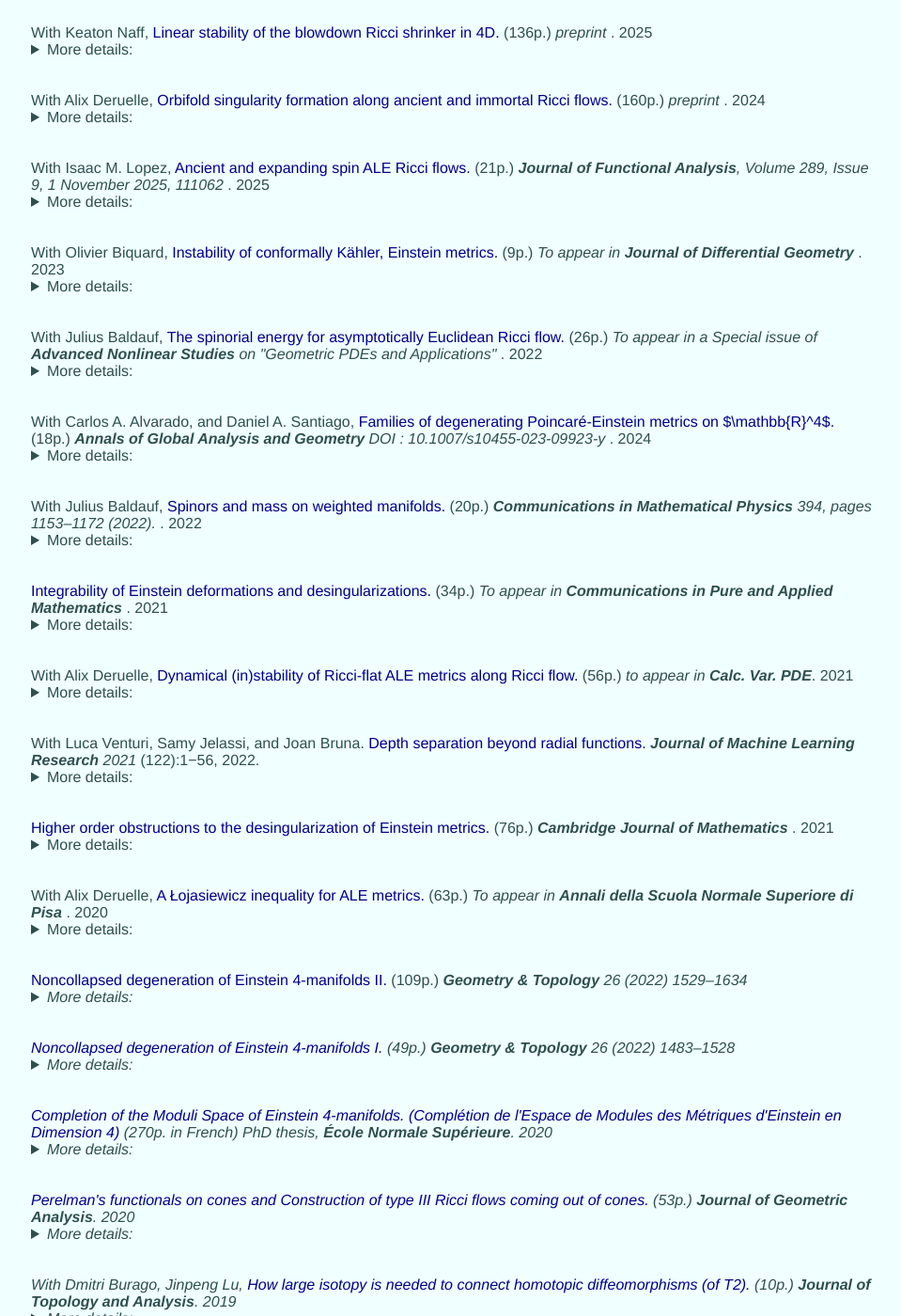
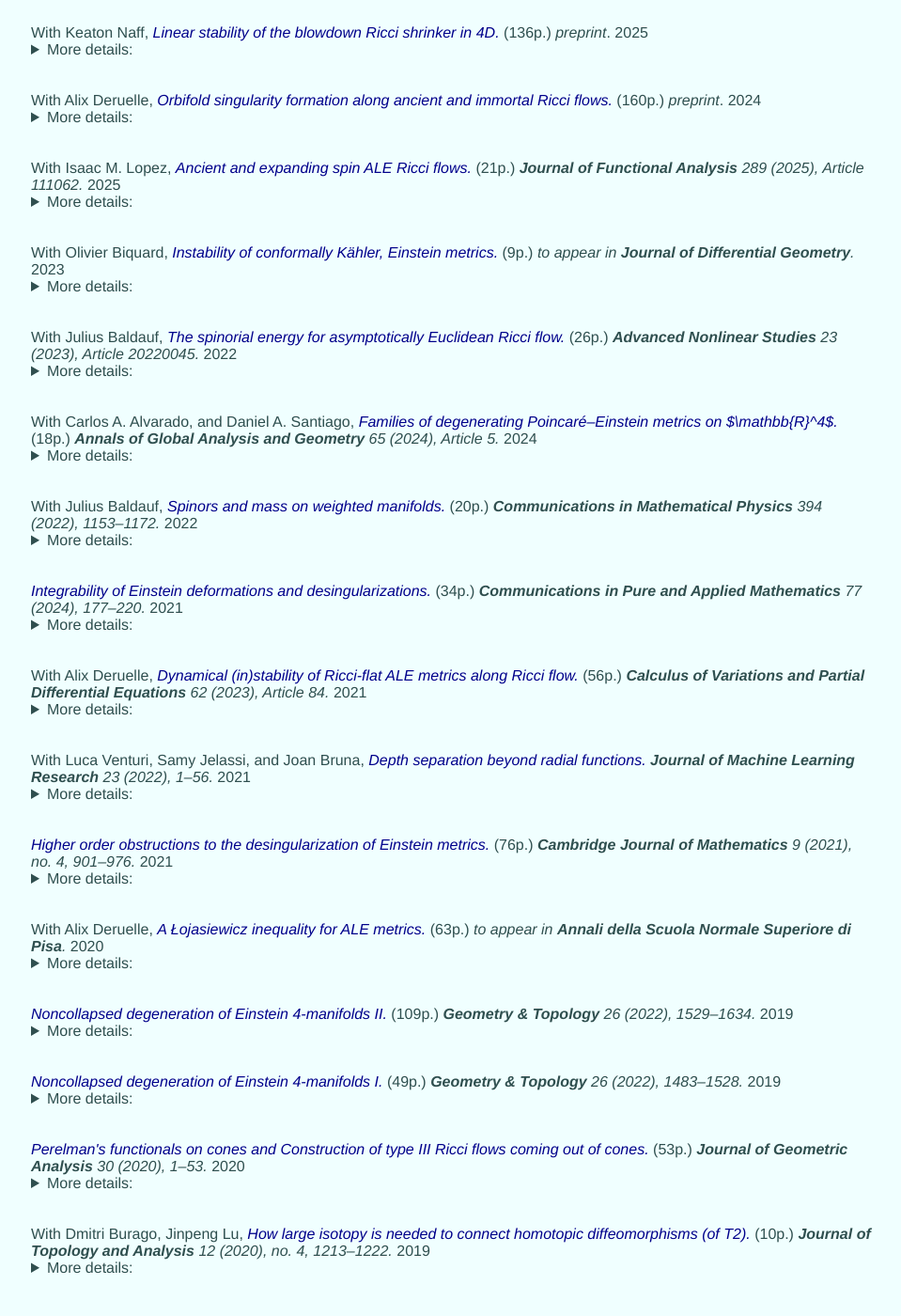
Before and after one commit to tristanozuch/tristanozuch.github.io, a Jekyll site: the page built from publications/index.html, in a window 1280 px wide and 1400 px high, scrolled down 304 px. Shown: the whole window at 94% size, without its empty margins (159-1118 px from the left). Built offline with Jekyll 4.4.1, drawn with Linux system fonts in a browser that asks for light colours; some of the changed text lies outside the part shown.

Commit message:
Update index.html

```diff
--- a/publications/index.html
+++ b/publications/index.html
@@ -3,141 +3,134 @@ layout: default
 title: Publications
 ---
 
+<h2>Publications and preprints</h2>
 
-
-<h2>Publications and preprints</h2>
-<br /> With Keaton Naff, <a href="https://arxiv.org/abs/2511.15885"> Linear stability and instability of Kähler Ricci solitons
-.</a> (19p.)  <i> preprint </i>.
+<br /> With Keaton Naff, <a href="https://arxiv.org/abs/2511.15885"><i>Linear stability and instability of Kähler Ricci solitons.</i></a> (19p.) <i>preprint</i>.
  2025
 <br />
 <details>
   <summary>More details:</summary><div style="margin: 15px;"> We show that the recently discovered BCCD shrinking soliton is linearly unstable settling the stability of all known 4-dimensional shrinking Ricci solitons. On the other hand, we prove that the stability of all of the steady and expanding Kähler-Ricci solitons in real dimension 4. </div>
 </details><br />
 
-<br /> With Dain Kim, <a href="https://arxiv.org/abs/2510.21997"> Ricci Flow on ALF manifolds.</a> (40p.)  <i> preprint </i>.
+<br /> With Dain Kim, <a href="https://arxiv.org/abs/2510.21997"><i>Ricci Flow on ALF manifolds.</i></a> (40p.) <i>preprint</i>.
  2025
 <br />
 <details>
   <summary>More details:</summary><div style="margin: 15px;"> We prove that on ALF manifolds, the Ricci flow preserves the ALF structure, and develop a weighted Fredholm framework adapted to ALF manifolds. We define a renormalized Perelman's functional whose gradient flow is the Ricci flow. It is built from a relative mass with respect to a reference Ricci-flat metric at infinity. This yields a natural notion of variational and linear stability for Ricci-flat ALF 4-metrics and lets us show that the conformally Kähler, non-hyperkähler examples are dynamically unstable along Ricci flow. We finally relate these considerations to positive relative mass statements for ALF metrics. </div>
 </details><br />
 
-<br /> With Keaton Naff, <a href="https://www.arxiv.org/abs/2509.05470"> Linear stability of the blowdown Ricci shrinker in 4D.</a> (136p.)  <i> preprint </i>.
+<br /> With Keaton Naff, <a href="https://arxiv.org/abs/2509.05470"><i>Linear stability of the blowdown Ricci shrinker in 4D.</i></a> (136p.) <i>preprint</i>.
  2025
 <br />
 <details>
   <summary>More details:</summary><div style="margin: 15px;"> We prove that the four-dimensional Feldman–Ilmanen–Knopf blowdown shrinking Ricci soliton is linearly stable in the sense of Cao–Hamilton–Ilmanen, giving the first non-cylindrical stable shrinker. This suggests that, beyond undoing connected sums and handle surgeries, generic 4D Ricci flows should also reverse complex blow-ups. </div>
 </details><br />
 
-<br /> With Alix Deruelle, <a href="https://arxiv.org/abs/2410.16075"> Orbifold singularity formation along ancient and immortal Ricci flows.</a> (160p.)  <i> preprint </i>.
+<br /> With Alix Deruelle, <a href="https://arxiv.org/abs/2410.16075"><i>Orbifold singularity formation along ancient and immortal Ricci flows.</i></a> (160p.) <i>preprint</i>.
  2024
 <br />
 <details>
   <summary>More details:</summary><div style="margin: 15px;"> In stark contrast to lower dimensions, we produce a plethora of ancient and immortal Ricci flows in real dimension 4 with Einstein orbifolds as tangent flows at infinity. The ancient/immortal dichotomy is determined by a notion of linear stability of orbifold singularities that we introduce. </div>
 </details><br />
 
-<br /> With Isaac M. Lopez, <a href="https://authors.elsevier.com/a/1lEbP51yEppNF"> Ancient and expanding spin ALE Ricci flows.</a> (21p.)  <i> <b>Journal of Functional Analysis</b>, Volume 289, Issue 9, 1 November 2025, 111062 </i>.
+<br /> With Isaac M. Lopez, <a href="https://doi.org/10.1016/j.jfa.2025.111062"><i>Ancient and expanding spin ALE Ricci flows.</i></a> (21p.) <i><b>Journal of Functional Analysis</b> 289 (2025), Article 111062.</i>
  2025
 <br />
 <details>
   <summary>More details:</summary><div style="margin: 15px;"> We classify spin ALE ancient Ricci flows and spin ALE expanding solitons with suitable groups at infinity. In particular, the only spin ancient Ricci flows with groups at infinity in SU(2) and mild decay at infinity are hyperkähler ALE metrics. The main idea of the proof, of independent interest, consists in showing that the large-scale behavior of Perelman's mu-functional on any ALE orbifold with non-negative scalar curvature is controlled by a renormalized lambda-functional related to a notion of weighted mass. </div>
 </details><br />
 
-<br /> With Olivier Biquard, <a href="https://arxiv.org/abs/2310.10109"> Instability of conformally Kähler, Einstein metrics.</a> (9p.)  <i> To appear in <b>Journal of Differential Geometry</b> </i>.
+<br /> With Olivier Biquard, <a href="https://arxiv.org/abs/2310.10109"><i>Instability of conformally Kähler, Einstein metrics.</i></a> (9p.) <i>to appear in <b>Journal of Differential Geometry</b>.</i>
  2023
 <br />
 <details>
   <summary>More details:</summary><div style="margin: 15px;"> We prove the instability of all conformally Kähler, Einstein 4-metrics which are not conformally flat. This settles the question of the stability all of the known compact and Ricci-flat gravitational instantons. </div>
 </details><br />
 
-<br /> With Julius Baldauf, <a href="https://arxiv.org/abs/2206.09198"> The spinorial energy for asymptotically Euclidean Ricci flow.</a> (26p.)  <i> To appear in a Special issue of <b>Advanced Nonlinear Studies</b> on "Geometric PDEs and Applications" </i>.
+<br /> With Julius Baldauf, <a href="https://doi.org/10.1515/ans-2022-0045"><i>The spinorial energy for asymptotically Euclidean Ricci flow.</i></a> (26p.) <i><b>Advanced Nonlinear Studies</b> 23 (2023), Article 20220045.</i>
  2022
 <br />
 <details>
   <summary>More details:</summary><div style="margin: 15px;"> This paper introduces a functional generalizing Perelman's weighted Hilbert-Einstein action and the Dirichlet energy for spinors. It is well-defined on a wide class of non-compact manifolds; on asymptotically Euclidean manifolds, the functional is shown to admit a unique critical point, which is necessarily of min-max type, and Ricci flow is its gradient flow. The proof is based on variational formulas for weighted spinorial functionals, valid on all spin manifolds with boundary. </div>
 </details><br />
 
-
-<br /> With Carlos A. Alvarado, and Daniel A. Santiago, <a href="https://link.springer.com/article/10.1007/s10455-023-09923-y"> Families of degenerating Poincaré-Einstein metrics on $\mathbb{R}^4$.</a> (18p.)   <i><b> Annals of Global Analysis and Geometry </b>  DOI : 10.1007/s10455-023-09923-y </i>.
+<br /> With Carlos A. Alvarado, and Daniel A. Santiago, <a href="https://doi.org/10.1007/s10455-023-09923-y"><i>Families of degenerating Poincaré–Einstein metrics on $\mathbb{R}^4$.</i></a> (18p.) <i><b>Annals of Global Analysis and Geometry</b> 65 (2024), Article 5.</i>
  2024
 <br />
 <details>
   <summary>More details:</summary><div style="margin: 15px;"> We provide the first example of continuous families of Poincaré-Einstein metrics developing cusps on the trivial topology $\mathbb{R}^4$. We also exhibit families of metrics with unexpected degenerations in their conformal infinity only. These are obtained from the Riemannian version of an ansatz of Debever and Plebański-Demiański. We additionally indicate how to construct similar examples on more complicated topologies. </div>
 </details><br />
 
-
-<br /> With Julius Baldauf, <a href="https://link.springer.com/article/10.1007/s00220-022-04420-y"> Spinors and mass on weighted manifolds.</a> (20p.)  <i> <b>Communications in Mathematical Physics</b> 394, pages 1153–1172 (2022). </i>.
- 2022<br />
+<br /> With Julius Baldauf, <a href="https://link.springer.com/article/10.1007/s00220-022-04420-y"><i>Spinors and mass on weighted manifolds.</i></a> (20p.) <i><b>Communications in Mathematical Physics</b> 394 (2022), 1153–1172.</i>
+ 2022
+<br />
 <details>
   <summary>More details:</summary>
 <div style="margin: 15px;"> We study weighted the notion of scalar curvature motivated by applications to Ricci flow in compact and AE manifolds. We define and study the weighted notion of ADM mass and Dirac operator extending among others classical eigenvalues estimates and Witten's formula. Ricci flow turns out to be the gradient flow of this weighted mass which also equals a weighted Dirichlet energy on spinors. </details><br />
 
-
-<br />  <a href="https://arxiv.org/abs/2105.13193"> Integrability of Einstein deformations and desingularizations.</a> (34p.)   <i> To appear in <b>Communications in Pure and Applied Mathematics</b> </i>.
- 2021<br />
+<br /> <a href="https://doi.org/10.1002/cpa.22129"><i>Integrability of Einstein deformations and desingularizations.</i></a> (34p.) <i><b>Communications in Pure and Applied Mathematics</b> 77 (2024), 177–220.</i>
+ 2021
+<br />
 <details>
   <summary>More details:</summary>
 <div style="margin: 15px;"> I study the question of the integrability of Einstein deformations and relate it to the question of the desingularization of Einstein metrics. I more precisely show that spherical and hyperbolic 4-orbifolds (which are an Einstein metric spaces in a synthetic sense) with the simplest singularities cannot be Gromov-Hausdorff limits of smooth Einstein 4-metrics without relying on previous integrability assumptions. For this, I analyze the integrability of deformations of Ricci-flat ALE metrics. I also introduce preserved integral quantities based on the symmetries of Einstein metrics. I show that many previously identified obstructions to the desingularization of Einstein 4-metrics are equivalent to these quantities on Ricci-flat cones. In particular, all of the obstructions to desingularizations bubbling out Eguchi-Hanson metrics are recovered. </details><br />
 
-
-<br /> With Alix Deruelle, <a href="https://arxiv.org/abs/2104.10630"> Dynamical (in)stability of Ricci-flat ALE metrics along Ricci flow.
-</a> (56p.)  <i> to appear in <b>Calc. Var. PDE</b></i>.
+<br /> With Alix Deruelle, <a href="https://doi.org/10.1007/s00526-022-02403-4"><i>Dynamical (in)stability of Ricci-flat ALE metrics along Ricci flow.</i></a> (56p.) <i><b>Calculus of Variations and Partial Differential Equations</b> 62 (2023), Article 84.</i>
  2021
 <br />
 <details>
   <summary>More details:</summary><div style="margin: 15px;"> We study the stability and instability of ALE Ricci-flat metrics around which a Łojasiewicz inequality is satisfied for a variation of Perelman's functional adapted to the ALE situation. This functional was introduced by the authors in a recent work where it was moreover proven that it satisfies a good enough Łojasiewicz inequality at least in neighborhoods of integrable ALE Ricci-flat metrics in dimension larger than or equal to 5. </div>
 </details><br />
 
-<br /> With Luca Venturi, Samy Jelassi, and Joan Bruna. <a href="https://www.jmlr.org/papers/volume23/21-1109/21-1109.pdf"> Depth separation beyond radial functions.</a> <i> <b>Journal of Machine Learning Research</b> 2021 </i> (122):1−56, 2022.
+<br /> With Luca Venturi, Samy Jelassi, and Joan Bruna, <a href="https://www.jmlr.org/papers/volume23/21-1109/21-1109.pdf"><i>Depth separation beyond radial functions.</i></a> <i><b>Journal of Machine Learning Research</b> 23 (2022), 1–56.</i>
+ 2021
 <br />
 <details>
   <summary>More details:</summary><div style="margin: 15px;"> High-dimensional depth separation results for neural networks show that certain functions can be efficiently approximated by two-hidden-layer networks but not by one-hidden-layer ones in high-dimensions d. Existing results of this type mainly focus on functions with an underlying radial or one-dimensional structure, which are usually not encountered in practice. The first contribution of this paper is to extend such results to a more general class of functions, namely functions with piece-wise oscillatory structure, by building on the proof strategy of (Eldan and Shamir, 2016).  A common theme in the proof of such results is the fact that one-hidden-layer fail to approximate high-energy functions whose Fourier representation is spread in the domain. On the other hand, existing approximation results of a function by one-hidden-layer neural networks rely on the function having a sparse Fourier representation. The choice of the domain also represents a source of gaps between upper and lower approximation bounds. Focusing on a fixed approximation domain, namely the (d-1)-dimensional sphere, we provide a characterization of both functions which are efficiently approximable by one-hidden-layer networks and of functions which are provably not, in terms of their Fourier expansion. </div>
 </details><br />
 
-<br />  <a href="https://www.intlpress.com/site/pub/pages/journals/items/cjm/content/vols/0009/0004/a002/"> Higher order obstructions to the desingularization of Einstein metrics.</a> (76p.)  <i> <b>Cambridge Journal of Mathematics</b> </i>.
- 2021<br />
+<br /> <a href="https://www.intlpress.com/site/pub/pages/journals/items/cjm/content/vols/0009/0004/a002/"><i>Higher order obstructions to the desingularization of Einstein metrics.</i></a> (76p.) <i><b>Cambridge Journal of Mathematics</b> 9 (2021), no. 4, 901–976.</i>
+ 2021
+<br />
 <details>
   <summary>More details:</summary>
 <div style="margin: 15px;"> I motivate the following question: If an Einstein orbifold is a Gromov-Hausdorff limit of Einstein metrics bubbling out Eguchi-Hanson metrics, then, is it necessarily Kähler? It is done by identifying new obstructions to the desingularization of Einstein metrics which are specific to the compact situation. I then test these new obstructions for desingularization of a flat orbifold and show how obstructed this procedure is.</div>
 </details><br />
 
-<br /> With Alix Deruelle, <a href="https://arxiv.org/abs/2007.09937"> A Łojasiewicz inequality for ALE metrics.</a> (63p.)  <i> To appear in <b>Annali della Scuola Normale Superiore di Pisa</b> </i>.
+<br /> With Alix Deruelle, <a href="https://arxiv.org/abs/2007.09937"><i>A Łojasiewicz inequality for ALE metrics.</i></a> (63p.) <i>to appear in <b>Annali della Scuola Normale Superiore di Pisa</b>.</i>
  2020
 <br />
 <details>
   <summary>More details:</summary><div style="margin: 15px;"> We introduce a functional, on ALE manifolds whose critical points are Ricci-flat and such that the Ricci flow is its gradient flow. The ADM-mass appears in its expression as a boundary term. We study its properties with respect to the Ricci flow and prove that it satisfies a weighted Łojasiewicz inequality. We moreover study the properties of the ADM-mass for ALE metrics with nonnegative scalar curvature near Ricci-flat metrics or on spin manifolds. </div>
 </details><br />
 
-<br />  <a href="https://msp.org/gt/2022/26-4/p03.xhtml"> Noncollapsed degeneration of Einstein 4-manifolds II.</a> (109p.) <i> <b>Geometry & Topology</b> 26 (2022) 1529–1634
-<br /> <details>
+<br /> <a href="https://msp.org/gt/2022/26-4/p03.xhtml"><i>Noncollapsed degeneration of Einstein 4-manifolds II.</i></a> (109p.) <i><b>Geometry &amp; Topology</b> 26 (2022), 1529–1634.</i>
+ 2019
+<br />
+<details>
   <summary>More details:</summary><div style="margin: 15px;"> I develop an analysis in the weighted Hölder spaces of the first article of the series and produce any noncollapsed Gromov-Hausdorff degeneration of Einstein 4-manifolds as the result of a gluing-perturbation procedure adapted to multiple trees of singularities. This is then used to extend an obstruction found by Biquard to the conjecturally general situation.</div>
 </details><br />
 
-<br />  <a href="https://msp.org/gt/2022/26-4/p02.xhtml"> Noncollapsed degeneration of Einstein 4-manifolds I.</a> (49p.) <i> <b>Geometry & Topology</b> 26 (2022) 1483–1528
-<br /> <details>
+<br /> <a href="https://msp.org/gt/2022/26-4/p02.xhtml"><i>Noncollapsed degeneration of Einstein 4-manifolds I.</i></a> (49p.) <i><b>Geometry &amp; Topology</b> 26 (2022), 1483–1528.</i>
+ 2019
+<br />
+<details>
   <summary>More details:</summary><div style="margin: 15px;"> I refine the Gromov-Hausdorff convergence theorem of noncollapsed Einstein 4-manifolds of Anderson and Bando-Kasue-Nakajima. I more precisely obtain a convergence in weighted Hölder spaces by constructing optimal coordinates in the neck regions.</div>
 </details><br />
 
-<br /> <a href="these_ozuch_tristan.pdf"> Completion of the Moduli Space of Einstein 4-manifolds. (Complétion de l'Espace de Modules des Métriques d'Einstein en Dimension 4) </a> (270p. in French)
-<i> PhD thesis, <b>École Normale Supérieure</b></i>. 2020 <br />
+<br /> <a href="https://link.springer.com/article/10.1007/s12220-018-00131-w"><i>Perelman's functionals on cones and Construction of type III Ricci flows coming out of cones.</i></a> (53p.) <i><b>Journal of Geometric Analysis</b> 30 (2020), 1–53.</i>
+ 2020
+<br />
 <details>
-  <summary>More details:</summary>
-  <div style="margin: 15px;"> I produce any noncollapsed Gromov-Hausdorff degeneration of Einstein 4-manifolds as the result of a gluing-perturbation procedure. This lets me extend an obstruction to the desingularization of Einstein orbifolds found by Biquard to the conjecturally general case. This also shows that the completion of moduli space of Einstein 4-manifolds is the zero set of a smooth function on a finite dimensional manifold. </div>
+  <summary>More details:</summary><div style="margin: 15px;"> I characterize cones, manifolds with conical singularities and asymptotic to cones with finite Perelman's functionals. After proving a global pseudolocality theorem, these controls on Perelman's functionals are used to produce type III Ricci flows smoothing out some cones.</div>
 </details><br />
 
-<br /> <a href="https://link.springer.com/article/10.1007/s12220-018-00131-w"> Perelman's functionals on cones and Construction of type III Ricci flows coming out of cones. </a> (53p.)
-<i> <b>Journal of Geometric Analysis</b></i>. 2020 <br />
+<br /> With Dmitri Burago, Jinpeng Lu, <a href="https://www.worldscientific.com/doi/abs/10.1142/S1793525320500028?journalCode=jta"><i>How large isotopy is needed to connect homotopic diffeomorphisms (of T2).</i></a> (10p.) <i><b>Journal of Topology and Analysis</b> 12 (2020), no. 4, 1213–1222.</i>
+ 2019
+<br />
 <details>
-  <summary>More details:</summary>
-<div style="margin: 15px;"> I characterize cones, manifolds with conical singularities and asymptotic to cones with finite Perelman's functionals. After proving a global pseudolocality theorem, these controls on Perelman's functionals are used to produce type III Ricci flows smoothing out some cones.</div>
+  <summary>More details:</summary><div style="margin: 15px;"> We develop and control a geometric flow realizing isotopies between diffeomorphisms of the 2-torus whose existence was only known abstractly.</div>
 </details><br />
-
-<br /> With Dmitri Burago, Jinpeng Lu, <a href="https://www.worldscientific.com/doi/abs/10.1142/S1793525320500028?journalCode=jta"> How large isotopy is needed to connect homotopic diffeomorphisms (of T2).</a> (10p.)
-<i><b>Journal of Topology and Analysis</b></i>. 2019<br />
-<details>
-  <summary>More details:</summary>
-<div style="margin: 15px;"> We develop and control a geometric flow realizing isotopies between diffeomorphisms of the 2-torus whose existence was only known abstractly.</div>
-</details><br />
-  <br />
 
 <h2>Notes and Theses</h2>
 <br /><a href="http://www.math.ens.fr/enseignement/telecharger_fichier.php?fichier=1429"> Une structure de variété riemannienne sur
```
